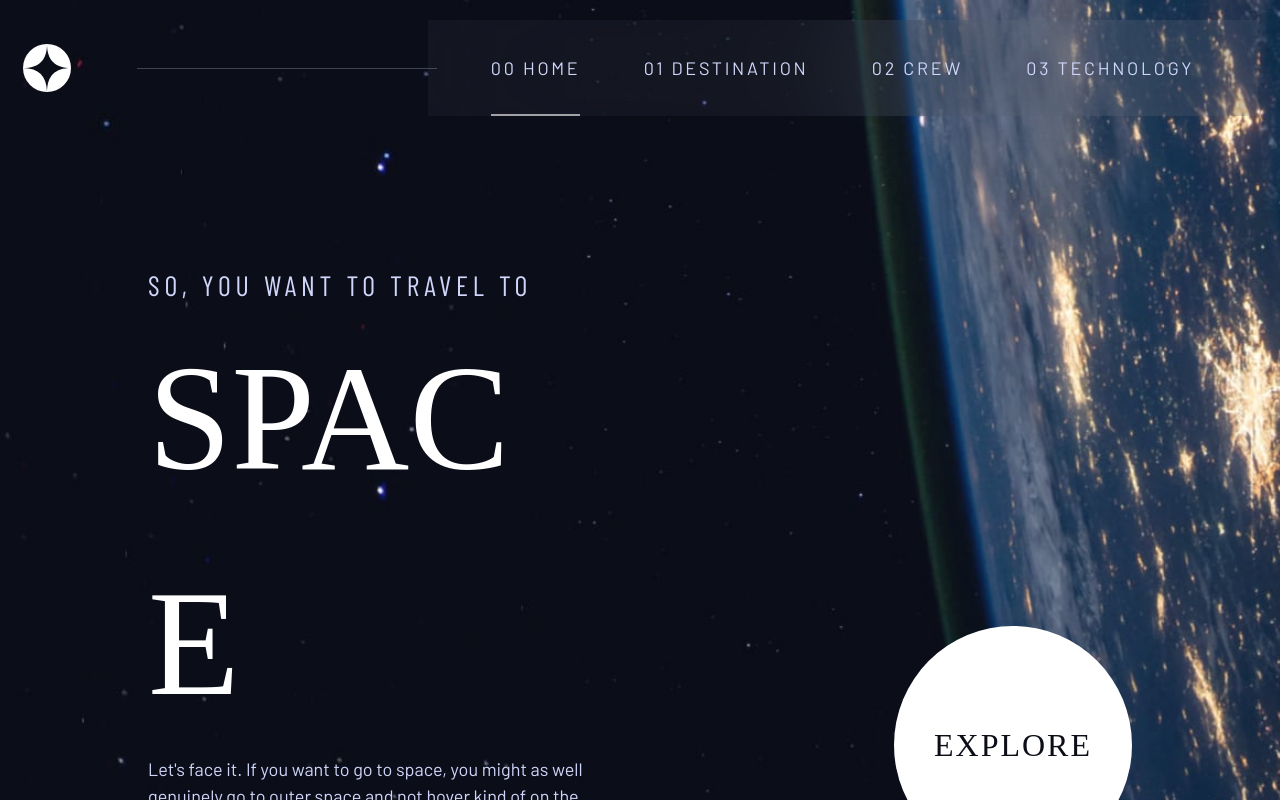
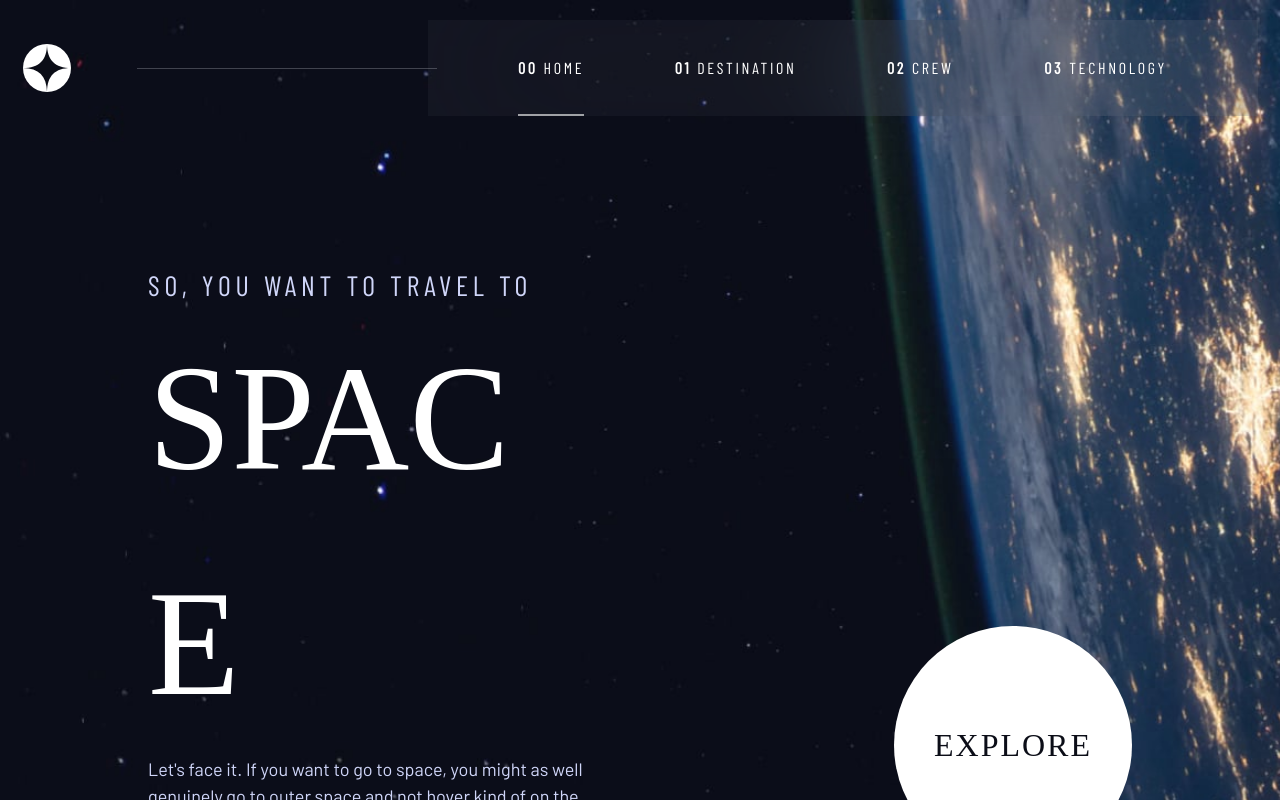
Before and after one commit to softtscoder/space-web-react, a Next.js app: page / in a window 1280 px wide. Shown: the top 800 px of the page. Built offline with nearby package versions, Linux system fonts and the light colour scheme; a web font is replaced by a local one.

Commit message:
replace __css with sx due to priority

```diff
--- a/components/common/Navbar.tsx
+++ b/components/common/Navbar.tsx
@@ -55,8 +55,10 @@
         {["home", "destination", "crew", "technology"].map((name, idx) => (
           <Center
             key={`nav-${name}`}
-            {...nav.return()}
             position="relative"
+            // Please note that we are passing the styles to the prop __css.
+            // It has the same API as the sx prop, but has a lower style priority.
+            // Ex: Overrride __css with style props (my, mx, __hover,... - not `style`)
             sx={{
               "&:hover hr": {
                 borderBottom: `2px solid ${nav._bordorColor?.hover}`,
@@ -69,11 +71,11 @@
             <NextLink href={`/${name}`} as={name === "home" ? "/" : undefined}>
               <a>
                 <Text
-                  _first={{
-                    fontWeight: "medium",
-                  }}
-                  _last={{
-                    textTransform: "uppercase",
+                  {...nav.return()}
+                  sx={{
+                    "& > span:first-child": {
+                      fontWeight: "bold",
+                    },
                   }}
                 >
                   <span>0{idx}&nbsp;</span>
@@ -82,20 +84,20 @@
               </a>
             </NextLink>
             <Divider
-              __css={{
-                borderBottom:
-                  router.pathname === name || name === "home"
-                    ? `2px solid ${nav._bordorColor?.active}`
-                    : `2px solid ${nav._bordorColor?.hover}`,
-                position: "absolute",
-                bottom: 0,
-                overflow: "hidden",
-                transform:
-                  router.pathname === name || name === "home"
-                    ? "scaleX(1)"
-                    : "scaleX(0)",
-                transition: "transform 275ms ease",
-              }}
+              borderBottom={
+                router.pathname === name || name === "home"
+                  ? `2px solid ${nav._bordorColor?.active}`
+                  : `2px solid ${nav._bordorColor?.hover}`
+              }
+              position="absolute"
+              bottom="0"
+              overflow="hidden"
+              transform={
+                router.pathname === name || name === "home"
+                  ? "scaleX(1)"
+                  : "scaleX(0)"
+              }
+              transition="transform 275ms ease"
               aria-hidden="true"
             />
           </Center>
```
